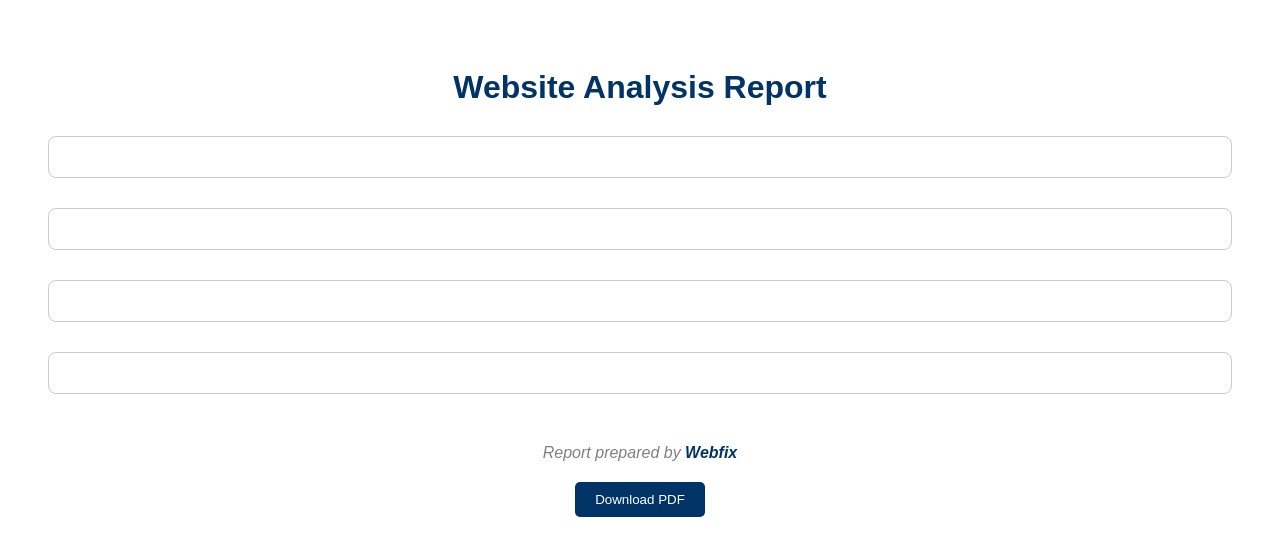
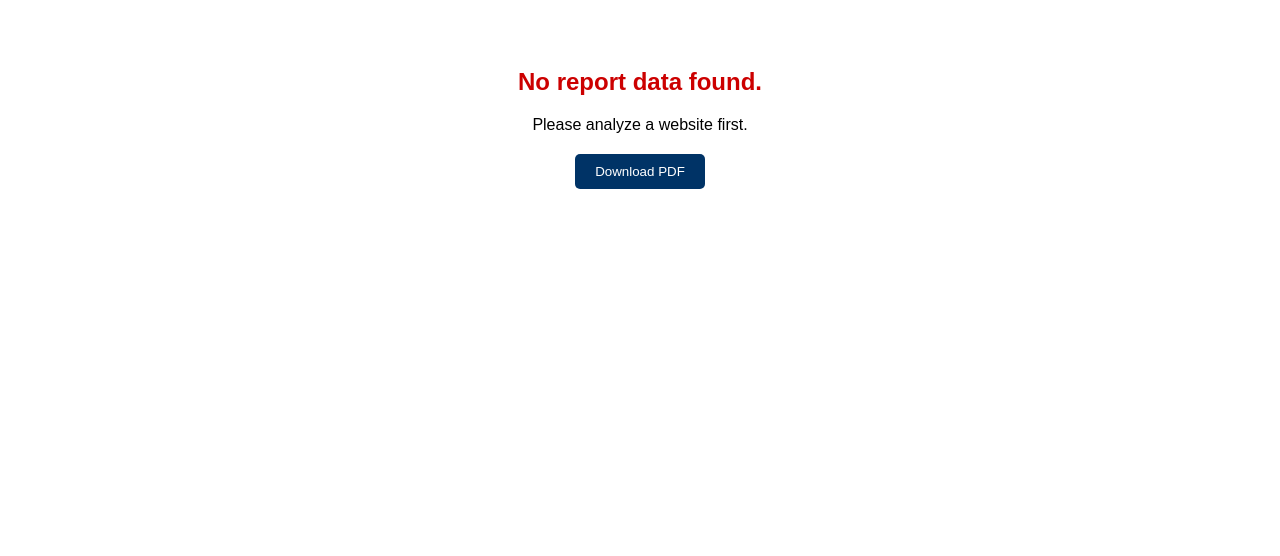
Before and after one commit to hadeel122222/webfix, a Flask app: page /report in a window 1280 px wide. Shown: the top 556 px of the page. Run offline with Flask 3, Linux system fonts and the light colour scheme; some libraries are stand-ins or nearby versions.

Commit message:
fix: use sessionStorage for PDF report

```diff
--- a/app.py
+++ b/app.py
@@ -153,5 +153,8 @@ def recommendations():
 def report():
     return render_template("report.html")
 
-if __name__ == '__main__':
-    app.run(debug=True)
+import os
+
+if __name__ == "__main__":
+    port = int(os.environ.get("PORT", 5000))
+    app.run(host="0.0.0.0", port=port)
--- a/templates/report.html
+++ b/templates/report.html
@@ -64,8 +64,8 @@
     <button id="download-btn">Download PDF</button>
 
     <script>
-        // Load analysis data from localStorage
-        const data = JSON.parse(localStorage.getItem("webfix_analysis"));
+        // ✅ استخدم sessionStorage بدل localStorage
+        const data = JSON.parse(sessionStorage.getItem("webfix_report"));
 
         if (data) {
             document.getElementById("performance").innerHTML = `
@@ -98,6 +98,11 @@
             document.getElementById("date").innerHTML = `
                 📅 Analysis Date: ${data.date_now}
             `;
+        } else {
+            document.getElementById("report-content").innerHTML = `
+                <h2 style="text-align:center;color:#c00;">No report data found.</h2>
+                <p style="text-align:center;">Please analyze a website first.</p>
+            `;
         }
 
         document.getElementById("download-btn").addEventListener("click", () => {
```
Also changed, not shown: templates/webfix.html (+12 -7 lines).
